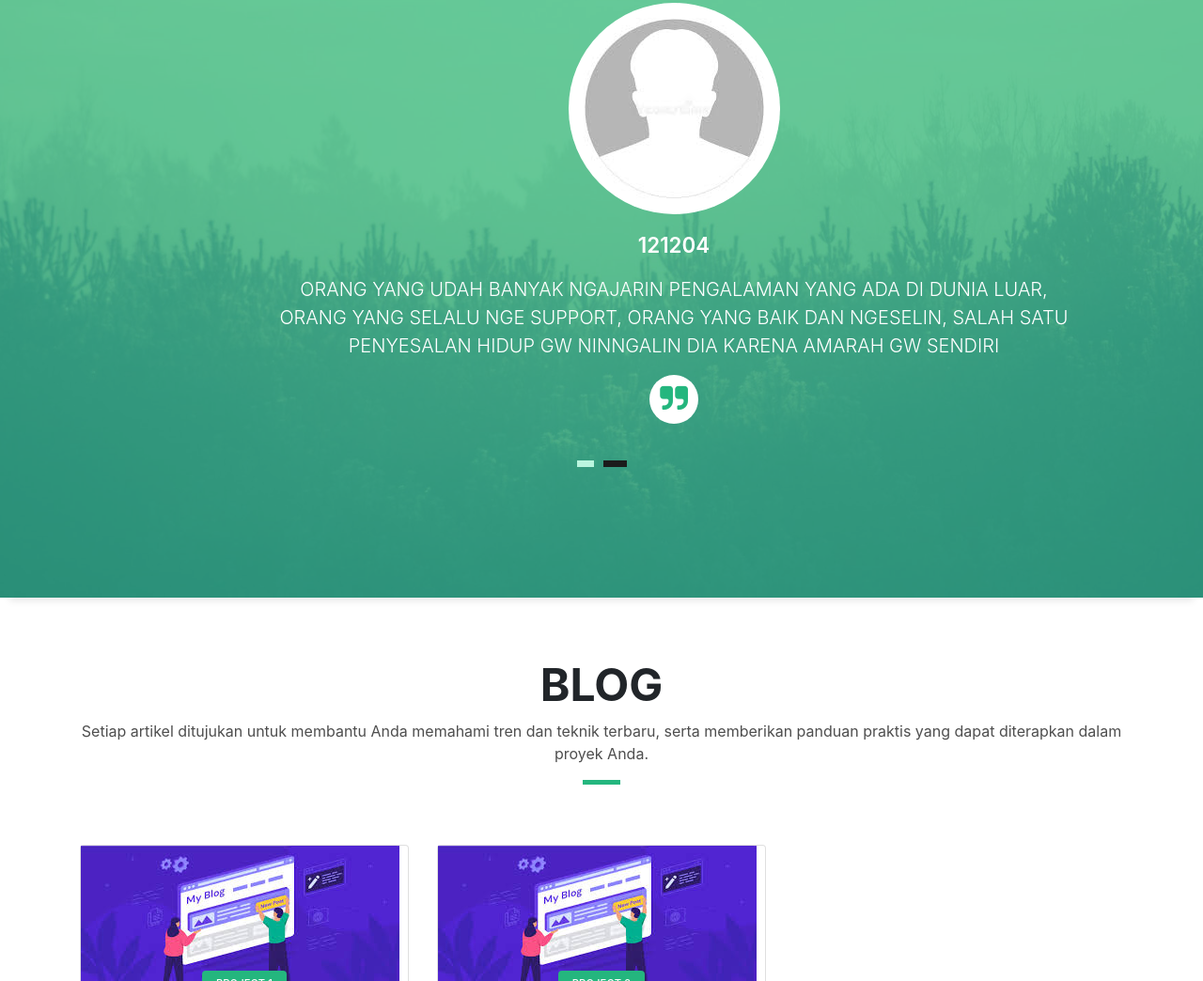
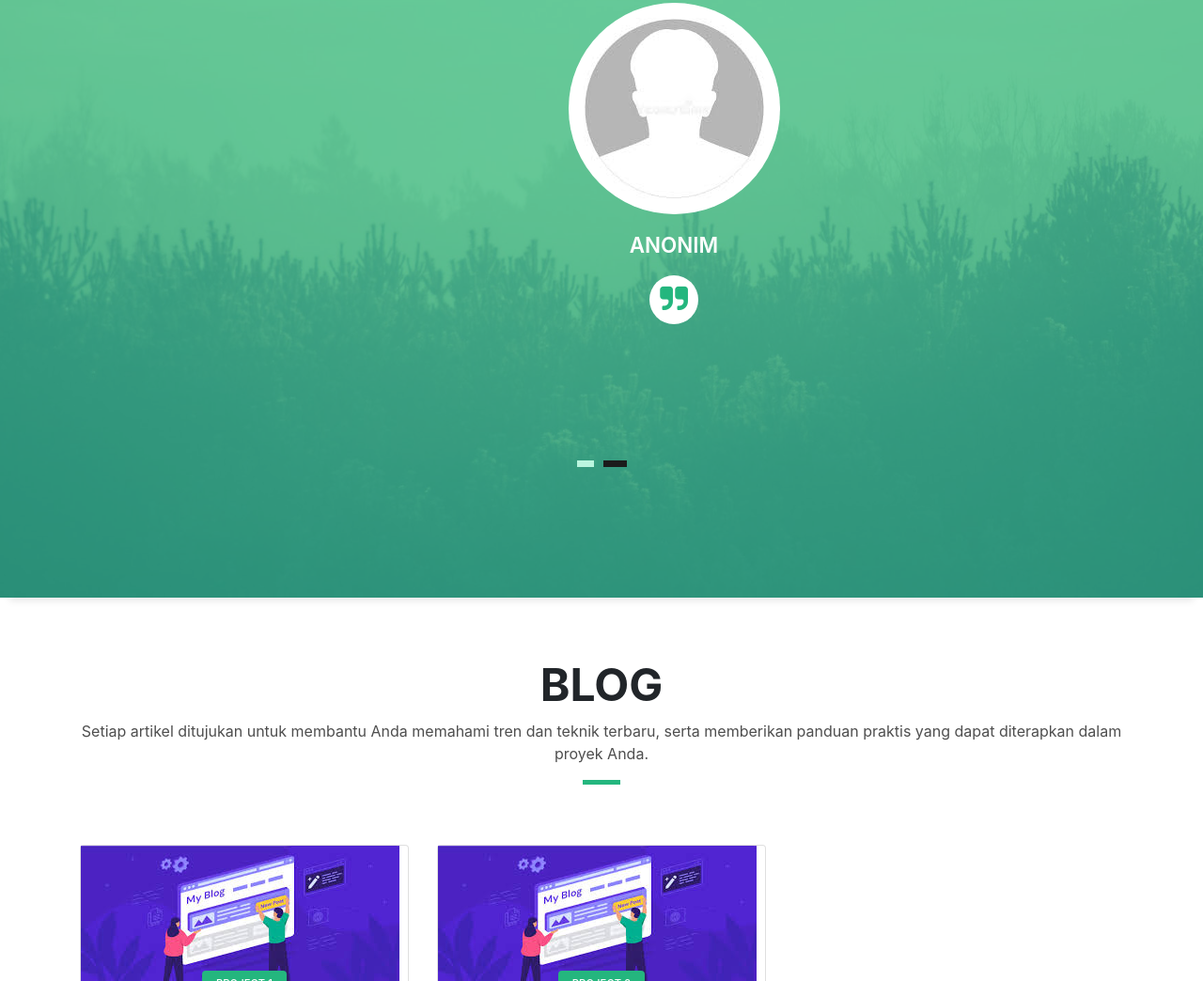
Before and after one commit to raysatyaa/PersonalPorto, a website with bundled scripts: page index.html in a window 1280 px wide. Shown: the part 3861-4905 px from the top of the page at 94% size. Built offline with nearby package versions, Linux system fonts and the light colour scheme; animation ran at ten frames a second; a web font is replaced by a local one.

Commit message:
Update index.html

```diff
--- a/index.html
+++ b/index.html
@@ -517,12 +517,11 @@
             <div class="testimonial-box">
               <div class="author-test">
                 <img src="img/testimonial-4.jpg" alt="" class="rounded-circle b-shadow-a">
-                <span class="author">121204</span>
+                <span class="author">ANONIM</span>
               </div>
               <div class="content-test">
                 <p class="description lead">
-                  ORANG YANG UDAH BANYAK NGAJARIN PENGALAMAN YANG ADA DI DUNIA LUAR, ORANG YANG SELALU NGE SUPPORT,
-                  ORANG YANG BAIK DAN NGESELIN, SALAH SATU PENYESALAN HIDUP GW NINNGALIN DIA KARENA AMARAH GW SENDIRI
+
                 </p>
                 <span class="comit"><i class="fa fa-quote-right"></i></span>
               </div>
```
